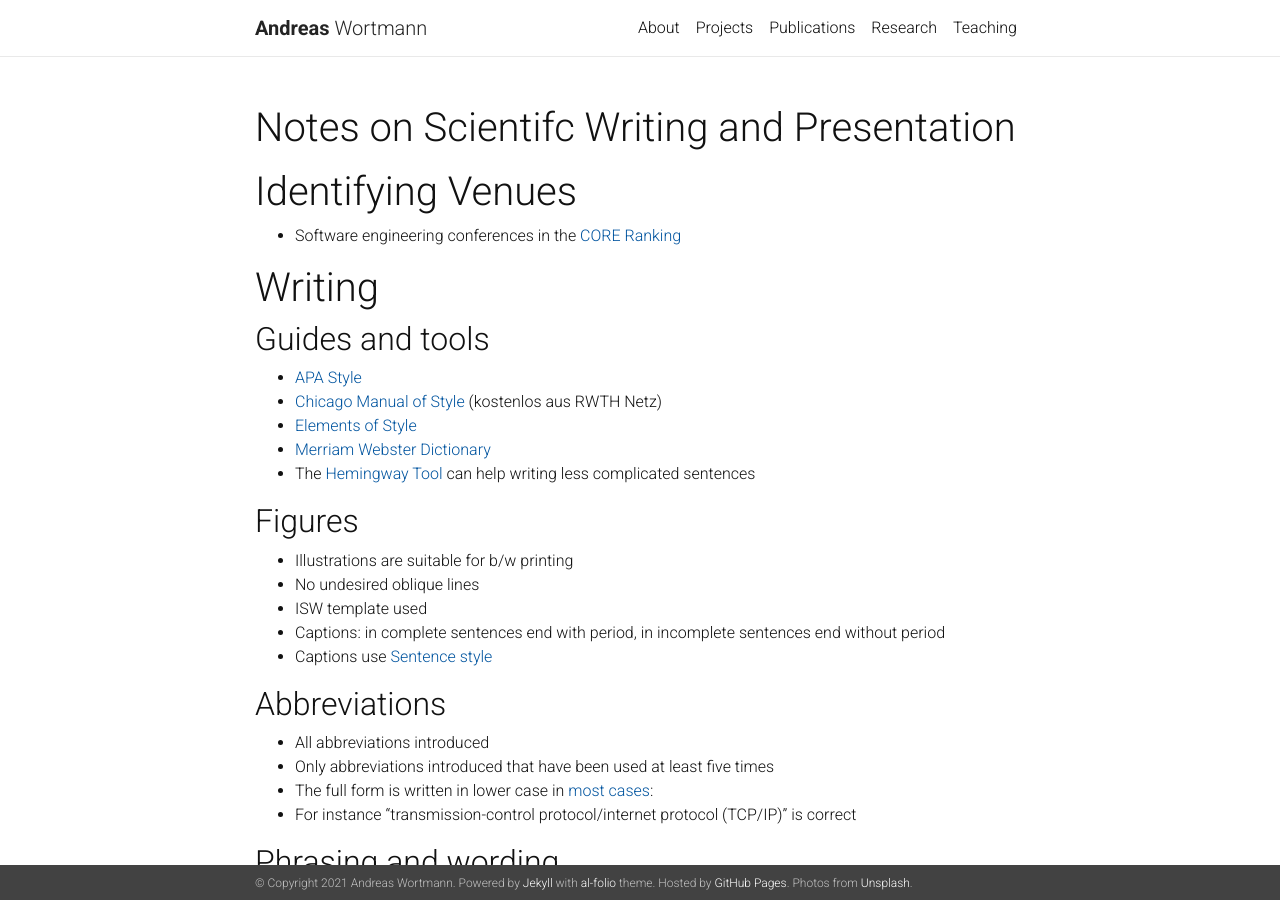
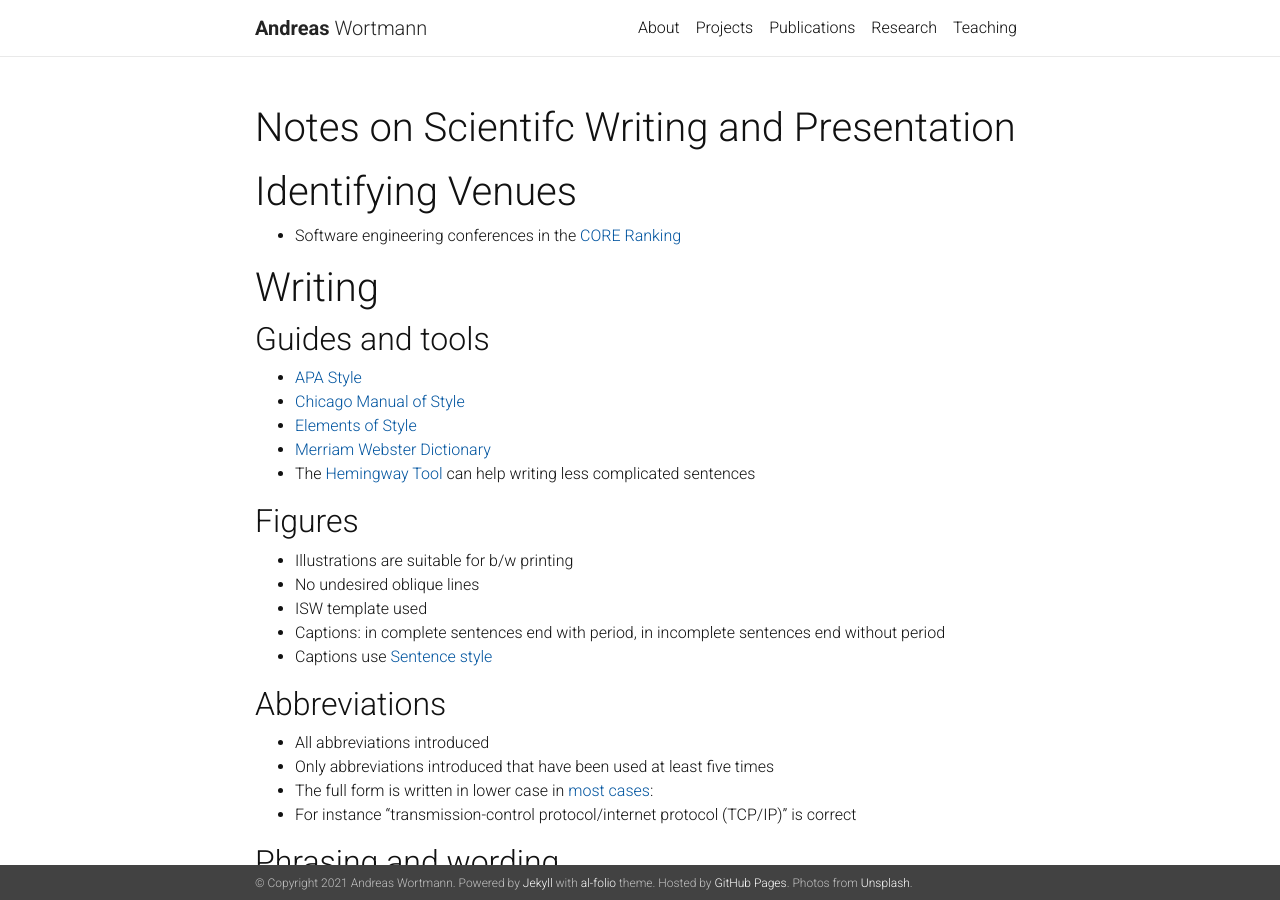
Before and after one commit to awortmann/awortmann.github.io, a Jekyll site: the page built from _pages/writing.md, in a window 1280 px wide and 900 px high. Built offline with Jekyll 4.4.1, drawn with Linux system fonts in a browser that asks for light colours; nearby versions of some CDN libraries; a style sheet for code colours, icons or effects is not loaded.

Commit message:
Minor update

```diff
--- a/_pages/writing.md
+++ b/_pages/writing.md
@@ -15,7 +15,7 @@ nav: false
 ## Guides and tools
 
 - [APA Style](https://apastyle.apa.org/)
-- [Chicago Manual of Style](https://www.chicagomanualofstyle.org/home.html) (kostenlos aus RWTH Netz)
+- [Chicago Manual of Style](https://www.chicagomanualofstyle.org/home.html)
 - [Elements of Style](https://www.bartleby.com/141/)
 - [Merriam Webster Dictionary](https://www.merriam-webster.com/)
 - The [Hemingway Tool](http://www.hemingwayapp.com/) can help writing less complicated sentences
```
